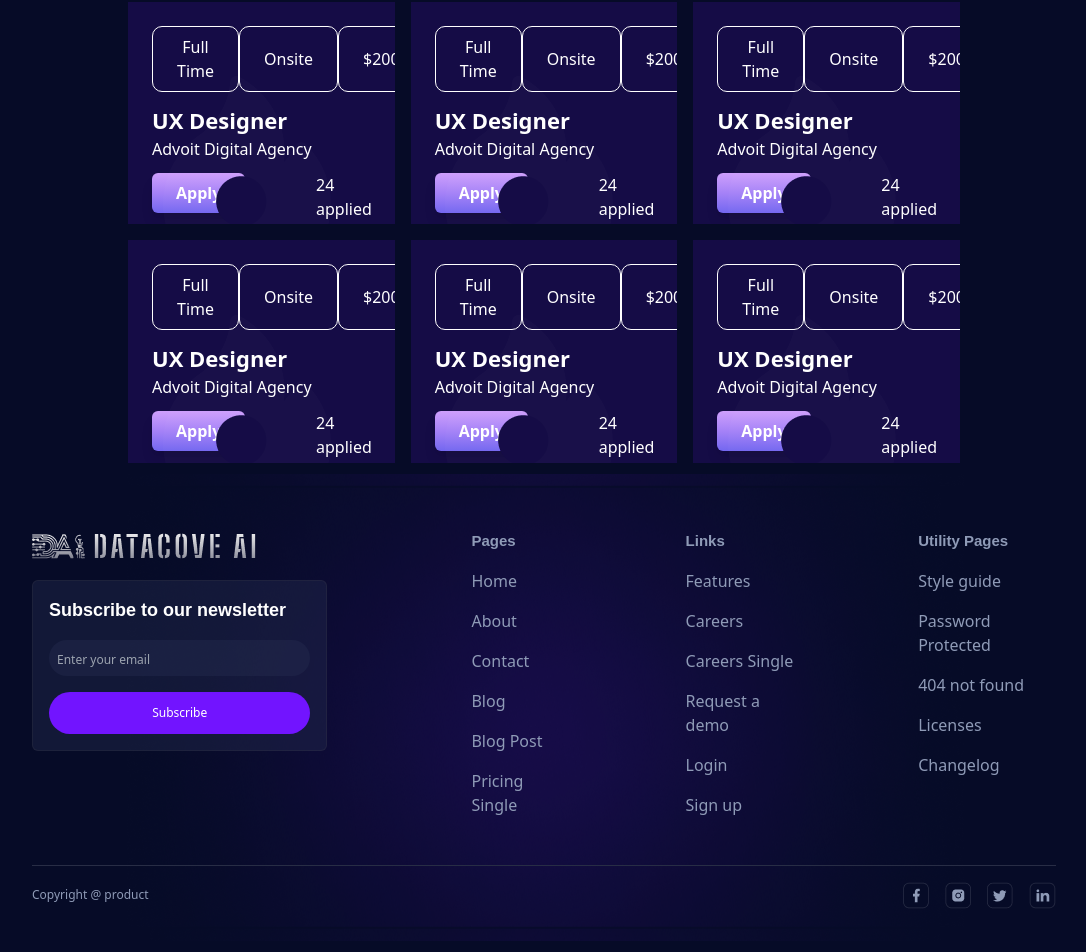
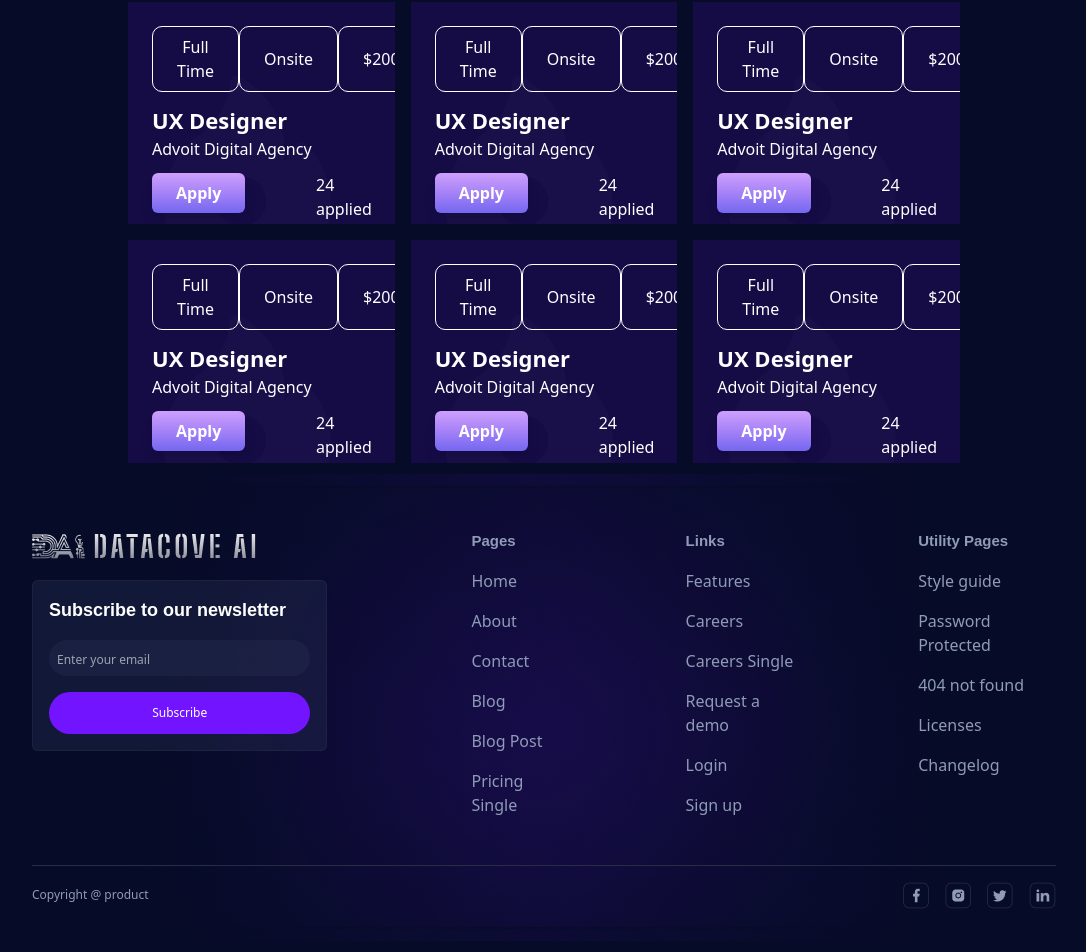
Before and after one commit to datacoveai/Datacove_frontend, a React (Vite) app: page /career in a window 1280 px wide. Shown: the part 1054-2006 px from the top of the page, without its empty margins (96-1182 px from the left). Built offline with nearby package versions, Linux system fonts and the light colour scheme; a web font is replaced by a local one.

Commit message:
few changes

```diff
--- a/src/components/Career.jsx
+++ b/src/components/Career.jsx
@@ -82,12 +82,12 @@ const Career = () => {
               <img
                 src={img}
                 alt=""
-                className="absolute bottom-0 right-[4rem]"
+                className="absolute bottom-0 right-[4rem] "
               />
               <img
                 src={circle}
                 alt=""
-                className="absolute bottom-0 right-[8rem]"
+                className="absolute bottom-0 right-[8rem] -z-1"
               />
               <div className="w-full gap-3 flex flex-col justify-between p-2">
                 <div className="flex justify-between">
@@ -105,7 +105,7 @@ const Career = () => {
                   <h2 className="text-[22px] font-[700]">UX Designer</h2>
                   <p>Advoit Digital Agency</p>
                 </div>
-                <div className="flex justify-between">
+                <div className="flex justify-between z-10">
                   <div>
                     <button className="px-6 py-2 text-white font-semibold rounded-md shadow-lg bg-gradient-to-b from-[#CE9FFC] via-[#A582F7] to-[#7367F0] hover:opacity-90 transition">
                       Apply
@@ -130,7 +130,7 @@ const Career = () => {
               <img
                 src={circle}
                 alt=""
-                className="absolute bottom-0 right-[8rem]"
+                className="absolute bottom-0 right-[8rem] -z-1"
               />
               <div className="w-full gap-3 flex flex-col justify-between p-2">
                 <div className="flex justify-between">
@@ -148,7 +148,7 @@ const Career = () => {
                   <h2 className="text-[22px] font-[700]">UX Designer</h2>
                   <p>Advoit Digital Agency</p>
                 </div>
-                <div className="flex justify-between">
+                <div className="flex justify-between z-10">
                   <div>
                     <button className="px-6 py-2 text-white font-semibold rounded-md shadow-lg bg-gradient-to-b from-[#CE9FFC] via-[#A582F7] to-[#7367F0] hover:opacity-90 transition">
                       Apply
@@ -173,7 +173,7 @@ const Career = () => {
               <img
                 src={circle}
                 alt=""
-                className="absolute bottom-0 right-[8rem]"
+                className="absolute bottom-0 right-[8rem] -z-1"
               />
               <div className="w-full gap-3 flex flex-col justify-between p-2">
                 <div className="flex justify-between">
@@ -191,7 +191,7 @@ const Career = () => {
                   <h2 className="text-[22px] font-[700]">UX Designer</h2>
                   <p>Advoit Digital Agency</p>
                 </div>
-                <div className="flex justify-between">
+                <div className="flex justify-between z-10">
                   <div>
                     <button className="px-6 py-2 text-white font-semibold rounded-md shadow-lg bg-gradient-to-b from-[#CE9FFC] via-[#A582F7] to-[#7367F0] hover:opacity-90 transition">
                       Apply
@@ -219,7 +219,7 @@ const Career = () => {
               <img
                 src={circle}
                 alt=""
-                className="absolute bottom-0 right-[8rem]"
+                className="absolute bottom-0 right-[8rem] -z-1"
               />
               <div className="w-full gap-3 flex flex-col justify-between p-2">
                 <div className="flex justify-between">
@@ -237,7 +237,7 @@ const Career = () => {
                   <h2 className="text-[22px] font-[700]">UX Designer</h2>
                   <p>Advoit Digital Agency</p>
                 </div>
-                <div className="flex justify-between">
+                <div className="flex justify-between z-10">
                   <div>
                     <button className="px-6 py-2 text-white font-semibold rounded-md shadow-lg bg-gradient-to-b from-[#CE9FFC] via-[#A582F7] to-[#7367F0] hover:opacity-90 transition">
                       Apply
@@ -262,7 +262,7 @@ const Career = () => {
               <img
                 src={circle}
                 alt=""
-                className="absolute bottom-0 right-[8rem]"
+                className="absolute bottom-0 right-[8rem] -z-1"
               />
               <div className="w-full gap-3 flex flex-col justify-between p-2">
                 <div className="flex justify-between">
@@ -280,7 +280,7 @@ const Career = () => {
                   <h2 className="text-[22px] font-[700]">UX Designer</h2>
                   <p>Advoit Digital Agency</p>
                 </div>
-                <div className="flex justify-between">
+                <div className="flex justify-between z-10">
                   <div>
                     <button className="px-6 py-2 text-white font-semibold rounded-md shadow-lg bg-gradient-to-b from-[#CE9FFC] via-[#A582F7] to-[#7367F0] hover:opacity-90 transition">
                       Apply
@@ -305,7 +305,7 @@ const Career = () => {
               <img
                 src={circle}
                 alt=""
-                className="absolute bottom-0 right-[8rem]"
+                className="absolute bottom-0 right-[8rem] -z-1"
               />
               <div className="w-full gap-3 flex flex-col justify-between p-2">
                 <div className="flex justify-between">
@@ -323,7 +323,7 @@ const Career = () => {
                   <h2 className="text-[22px] font-[700]">UX Designer</h2>
                   <p>Advoit Digital Agency</p>
                 </div>
-                <div className="flex justify-between">
+                <div className="flex justify-between z-10">
                   <div>
                     <button className="px-6 py-2 text-white font-semibold rounded-md shadow-lg bg-gradient-to-b from-[#CE9FFC] via-[#A582F7] to-[#7367F0] hover:opacity-90 transition">
                       Apply
```
